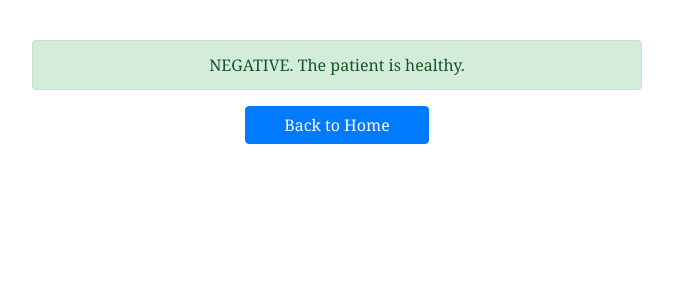
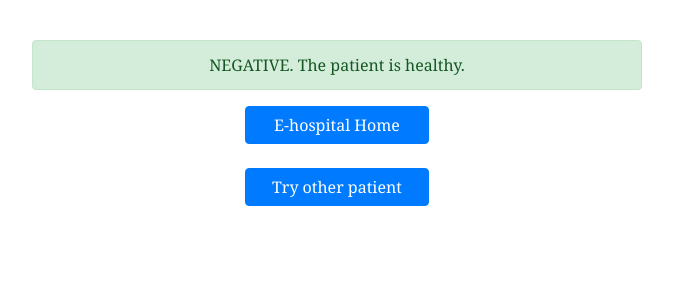
Before and after one commit to manoramasunbowl/Kidney, a Flask app: template templates/predict.html in a window 1280 px wide. Shown: the part 56-356 px from the top of the page, without its empty margins (303-976 px from the left). Run offline with Flask 2, Linux system fonts and the light colour scheme; the template is opened without the code that fills it, so the values that code supplies are empty; some libraries are stand-ins or nearby versions.

Commit message:
added redirections

```diff
--- a/templates/predict.html
+++ b/templates/predict.html
@@ -20,7 +20,13 @@ body {
             {% endif %}
             <div class="row">
                 <div class="col-md-4"></div>
-                <div class="col-md-4"><a href="http://www.e-hospital.ca/" class="btn btn-block btn-primary">Back to Home</a></div>
+                <div class="col-md-4"><a href="http://www.e-hospital.ca/" class="btn btn-block btn-primary">E-hospital Home </a></div>
+                <div class="col-md-4"></div>
+            </div>
+            <br>
+            <div class="row">
+                <div class="col-md-4"></div>
+                <div class="col-md-4"><a href="{{(url_for('home'))}}" class="btn btn-block btn-primary">Try other patient</a></div>
                 <div class="col-md-4"></div>
             </div>
         </div>
```
